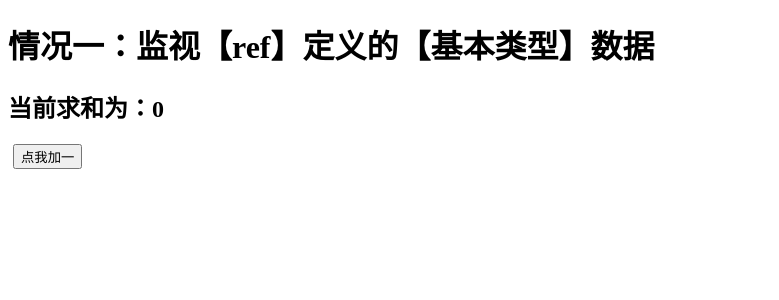
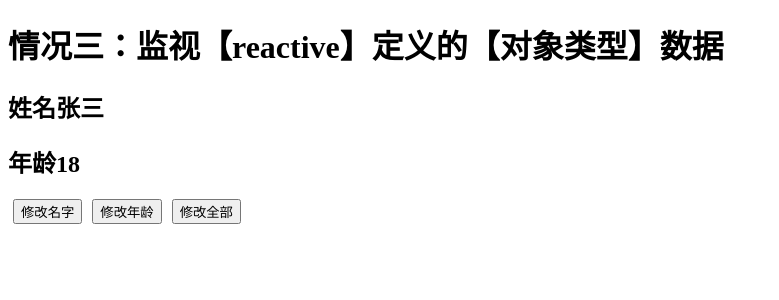
Before and after one commit to zhumengyangi/vue3_study, a Vue app: page / in a window 1280 px wide. Shown: the top 300 px of the page, without its empty margins (0-779 px from the left). Built offline with nearby package versions, Linux system fonts and the light colour scheme.

Commit message:
watch 情况三

```diff
--- a/src/components/Preson.vue
+++ b/src/components/Preson.vue
@@ -1,23 +1,33 @@
 <template>
-    <h1>情况一：监视【ref】定义的【基本类型】数据</h1>
-    <h2>当前求和为：{{ sum }}</h2>
-    <button @click="changeSum">点我加一</button>
+    <h1>情况三：监视【reactive】定义的【对象类型】数据</h1>
+    <h2>姓名{{ person.name }}</h2>
+    <h2>年龄{{ person.age }}</h2>
+    <button @click="changeName">修改名字</button>
+    <button @click="changeAge">修改年龄</button>
+    <button @click="changeAll">修改全部</button>
 </template>
 
 <script lang="ts" setup name="Person">
-  import {ref,watch} from 'vue'
-  let sum = ref(0)
-
-  function changeSum() {
-    sum.value += 1
+  import {reactive,watch} from 'vue'
+  let person = reactive({
+    name: '张三',
+    age:18
+  })
+  function changeName() {
+    person.name += '~'
+  }
+  function changeAge() {
+    person.age += 1
+  }
+  function changeAll() {
+    Object.assign(person, {name:'李四', age:80})
   }
 
-  const stopWatch = watch(sum, (newValue, oldValue)=>{
-    console.log('SUM 变化了', newValue, oldValue)
-    if (newValue >=10) {
-        stopWatch()
-    }
+  // 情况三：监视【reactive】定义的【对象类型】数据
+  // 默认开启深度监视
+  watch(person, (oldValue, newValue) => {
   })
+
 </script>
 
 
```
